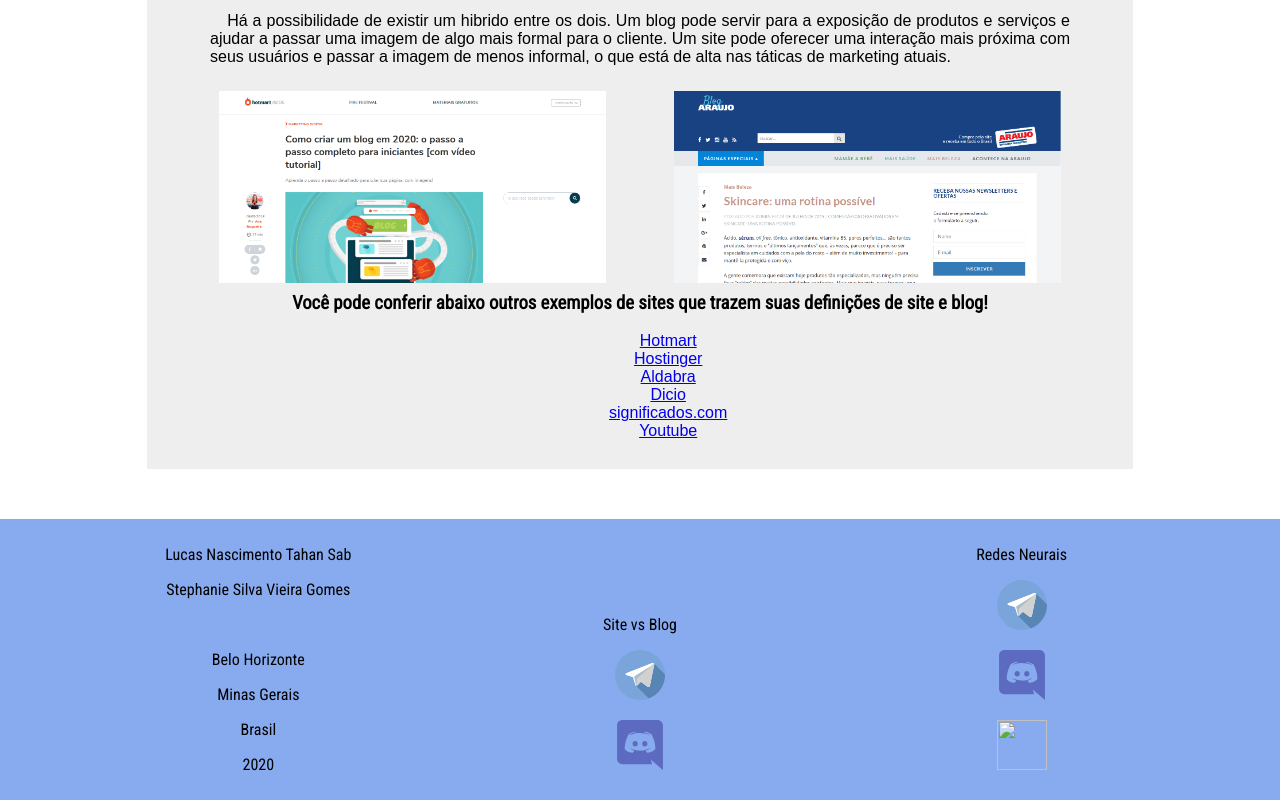
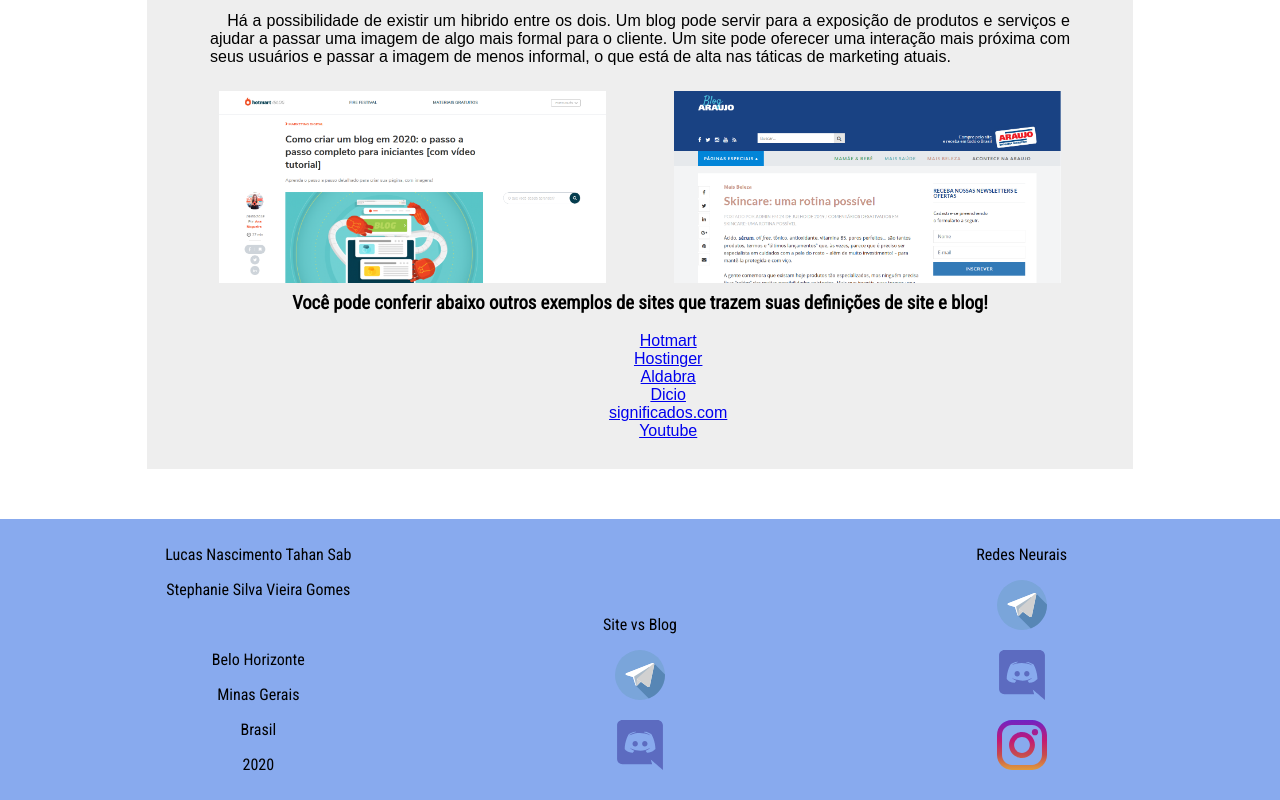
Before and after one commit to stesilva/SitevsBlog, a plain HTML site: page index.html in a window 1280 px wide. Shown: the part 1098-1898 px from the top of the page. Drawn offline with Linux system fonts and the light colour scheme.

Commit message:
Update index.html

```diff
--- a/index.html
+++ b/index.html
@@ -195,7 +195,7 @@
       <p>
         <a
           href="https://instagram.com/ipi_cc_redes_neurais?igshid=1tlz67001j48z"
-          ><img src="instagram.svg" width="50px" height="50px"
+          ><img src="insta.svg" width="50px" height="50px"
         /></a>
       </p>
     </div>
```
